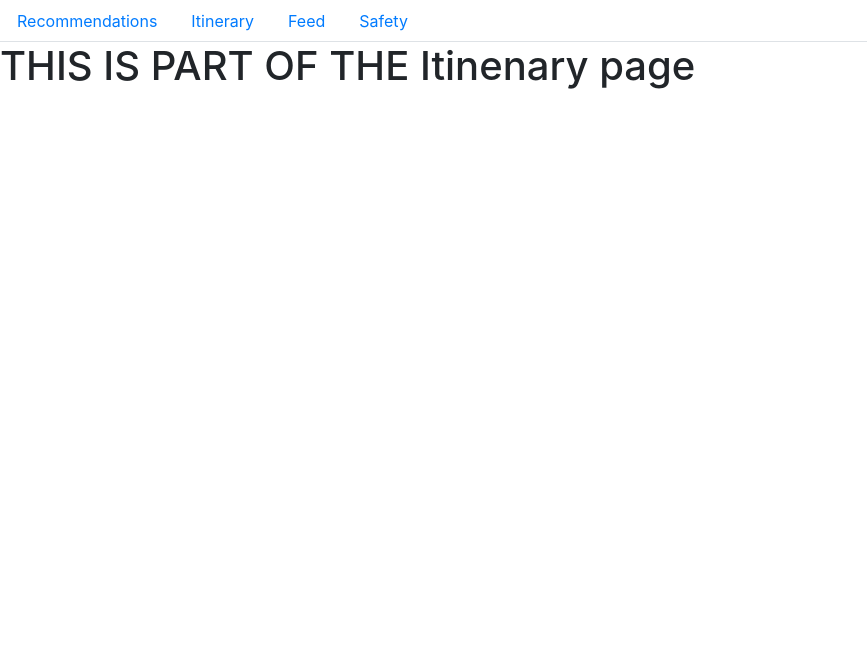
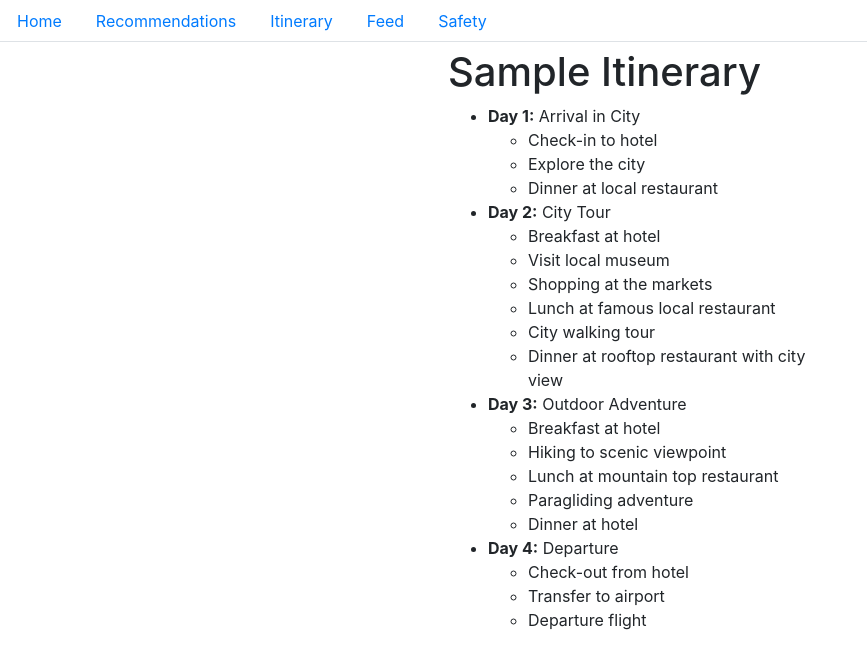
Before and after one commit to krish1925/LAHacks, a React (Create React App) app in the folder frontend/happytravels/: page /Itinenary in a window 1280 px wide. Shown: the top 668 px of the page, without its empty margins (0-867 px from the left). Built offline with nearby package versions, Linux system fonts and the light colour scheme.

Commit message:
Sample Content for all the pages

```diff
--- a/frontend/happytravels/package.json
+++ b/frontend/happytravels/package.json
@@ -6,7 +6,9 @@
     "@testing-library/jest-dom": "^5.16.5",
     "@testing-library/react": "^13.4.0",
     "@testing-library/user-event": "^13.5.0",
+    "bootstrap": "^5.2.3",
     "react": "^18.2.0",
+    "react-bootstrap": "^2.7.4",
     "react-dom": "^18.2.0",
     "react-router-dom": "^6.10.0",
     "react-scripts": "5.0.1",
--- a/frontend/happytravels/src/App.css
+++ b/frontend/happytravels/src/App.css
@@ -27,6 +27,21 @@
 .App-link {
   color: #61dafb;
 }
+/* CSS */
+.card {
+  margin-bottom: 20px;
+  margin-top : 20px;
+  margin-left: 80px;
+  margin-right : 80px;
+  width: 900px;
+  padding: 10px;
+  border: 1px solid #ccc;
+  }
+
+  .feed-image {
+  width: 150px;
+  height: 150px;
+  }
 
 @keyframes App-logo-spin {
   from {
--- a/frontend/happytravels/src/components/Nav.js
+++ b/frontend/happytravels/src/components/Nav.js
@@ -5,6 +5,11 @@ function Nav() {
   return (
     <div>
       <ul className="nav nav-tabs">
+        <li className="nav-item">
+          <Link to="/" className="nav-link">
+            Home
+          </Link>
+        </li>
         <li className="nav-item">
           <Link to="/recommendations" className="nav-link">
             Recommendations
@@ -15,6 +20,7 @@ function Nav() {
             Itinerary
           </Link>
         </li>
+
         <li className="nav-item">
           <Link to="/feed" className="nav-link">
             Feed
--- a/frontend/happytravels/src/pages/Feed.js
+++ b/frontend/happytravels/src/pages/Feed.js
@@ -1,15 +1,44 @@
 import React from "react";
 import Nav from "../components/Nav";
 
+
 function Feed() {
-    return (
-      <div>
-          <Nav />
-        <h1>THIS IS PART OF THE Feed page</h1>
+    const data = [
+      {
+        title: "Post 1",
+        content: "Join us for an exciting scuba-diving adventure in the beautiful waters of Los Angeles! Explore the vibrant and diverse marine life, swim with schools of colorful fish, and discover hidden treasures beneath the waves. Our experienced instructors will guide you through every step of the way, ensuring a safe and unforgettable experience. Suitable for both beginners and experienced divers, this event is perfect for anyone looking to get up close and personal with the wonders of the ocean. Don't miss out on this amazing opportunity to discover the beauty and thrill of scuba-diving in LA!",
+      },
+      {
+        title: "Post 2",
+        content: "Come experience the thrill of freefalling through the sky at our skydiving event in Los Angeles! Located just outside the city, our drop zone offers breathtaking views of the surrounding area as you jump from the plane at over 10,000 feet. You'll be harnessed to an experienced instructor who will guide you through every step of the process, from the exhilarating freefall to the peaceful parachute ride back to the ground. No prior experience is necessary, as our team of certified professionals will provide all the training and equipment you need to make your jump safely. Don't miss out on this unforgettable adventure!",
+      },
+      {
+        title: "Post 3",
+        content: "Come join us for a breathtaking hiking adventure in the stunning mountains of Los Angeles! Our guided hike will take you through scenic trails, where you'll be able to soak up the beautiful views of the surrounding landscapes. We will provide you with the necessary gear and safety equipment, and our experienced guides will ensure that you have a safe and enjoyable experience. Whether you're a seasoned hiker or a beginner, this event is perfect for anyone looking to get outdoors and explore the natural beauty of LA. Don't miss out on this unforgettable hiking experience!",
+      },
+    ];    return (
 
-      </div>
-    );
+
+        <div >
+            <Nav></Nav>
+          {data.map((item, index) => (
+            <div key={index} className="card">
+              <div className="card-body">
+                  <div>
+                <h5 className="card-title">{item.title}</h5>
+                <p className="card-text">{item.content}</p>
+                </div>
+                <div>
+                <img
+                    src="https://images.pexels.com/photos/1271619/pexels-photo-1271619.jpeg?cs=srgb&dl=pexels-andrei-tanase-1271619.jpg&fm=jpg"
+                    alt="placeholder"
+                    className="feed-image"/>
+                </div>
+              </div>
+            </div>
+          ))}
+        </div>
+      );
   }
 
-
-export default Feed;
+  export default Feed;
--- a/frontend/happytravels/src/pages/Homepage.js
+++ b/frontend/happytravels/src/pages/Homepage.js
@@ -5,8 +5,11 @@ function Homepage() {
     return (
       <div>
           <Nav />
-        <h1>THIS IS PART OF THE HOMEPAGE</h1>
-
+          <div style={{ margin: '20% 35%' }}>
+              <h1>Search, Explore </h1>
+                <input type="text" placeholder="Search..."></input>
+                <button type="submit">Search</button>
+          </div>
       </div>
     );
   }
--- a/frontend/happytravels/src/pages/Itinenary.js
+++ b/frontend/happytravels/src/pages/Itinenary.js
@@ -3,9 +3,42 @@ import Nav from "../components/Nav";
 
 function Itinenary() {
     return (
-      <div>
+      <div >
           <Nav />
-        <h1>THIS IS PART OF THE Itinenary page</h1>
+          <body style={{ margin: '0.5% 35%' }}>
+    <h1>Sample Itinerary</h1>
+    <ul>
+        <li><strong>Day 1:</strong> Arrival in City</li>
+        <ul>
+            <li>Check-in to hotel</li>
+            <li>Explore the city</li>
+            <li>Dinner at local restaurant</li>
+        </ul>
+        <li><strong>Day 2:</strong> City Tour</li>
+        <ul>
+            <li>Breakfast at hotel</li>
+            <li>Visit local museum</li>
+            <li>Shopping at the markets</li>
+            <li>Lunch at famous local restaurant</li>
+            <li>City walking tour</li>
+            <li>Dinner at rooftop restaurant with city view</li>
+        </ul>
+        <li><strong>Day 3:</strong> Outdoor Adventure</li>
+        <ul>
+            <li>Breakfast at hotel</li>
+            <li>Hiking to scenic viewpoint</li>
+            <li>Lunch at mountain top restaurant</li>
+            <li>Paragliding adventure</li>
+            <li>Dinner at hotel</li>
+        </ul>
+        <li><strong>Day 4:</strong> Departure</li>
+        <ul>
+            <li>Check-out from hotel</li>
+            <li>Transfer to airport</li>
+            <li>Departure flight</li>
+        </ul>
+    </ul>
+</body>
 
       </div>
     );
--- a/frontend/happytravels/src/pages/LoginPage.js
+++ b/frontend/happytravels/src/pages/LoginPage.js
@@ -6,7 +6,6 @@ function Loginpage() {
       <div>
           <Nav />
         <h1>This is the Login page</h1>
-
       </div>
     );
   }
--- a/frontend/happytravels/src/pages/OnBoarding.js
+++ b/frontend/happytravels/src/pages/OnBoarding.js
@@ -5,7 +5,39 @@ function OnBoarding() {
     return (
       <div>
           <Nav />
-        <h1>THIS IS PART OF THE ONBOARDING PAGE</h1>
+          <h1 style={{ margin: '0 35%' }}> Registration Form</h1>
+        <form style={{ margin: '0 20%' }}>
+  <div class="mb-3">
+    <label for="name" class="form-label">Name</label>
+    <input placeholder = "Please Enter Your Name" type="text" class="form-control" id="name" required />
+  </div>
+  <div class="mb-3">
+    <label for="email" class="form-label">Email</label>
+    <input placeholder = "Please Enter Your Email" type="text" class="form-control" id="name" required />
+  </div>
+  <div class="mb-3">
+    <label for="number" class="form-label">Number</label>
+    <input type="tel" placeholder = "Please Enter Your Phone No." class="form-control" id="number" required />
+  </div>
+  <div class="mb-3">
+    <label for="age" class="form-label">Age</label>
+    <input type="number" placeholder = "Please Enter Your Age" class="form-control" id="age" min="18" max="120" required />
+  </div>
+  <div class="mb-3">
+    <label for="username" class="form-label">Username</label>
+    <input type="text" placeholder = "Please choose a username" class="form-control" id="username" required />
+  </div>
+  <div class="mb-3">
+    <label for="password" class="form-label">Password</label>
+    <input type="password" class="form-control" id="password" required />
+  </div>
+  <div class="mb-3">
+    <label for="confirmPassword" class="form-label">Confirm Password</label>
+    <input type="password" class="form-control" id="confirmPassword" required />
+  </div>
+  <button type="submit" class="btn btn-primary">Register</button>
+</form>
+
 
       </div>
     );
--- a/frontend/happytravels/src/pages/Recommendations.js
+++ b/frontend/happytravels/src/pages/Recommendations.js
@@ -2,14 +2,44 @@ import React from "react";
 import Nav from "../components/Nav";
 
 function Recommendations() {
-    return (
-      <div>
-          <Nav />
-        <h1>THIS IS PART OF THE Recommendations PAGE</h1>
+    const data = [
+        {
+          title: "Post 1",
+          content: "Join us for an exciting scuba-diving adventure in the beautiful waters of Los Angeles!",
+        },
+        {
+          title: "Post 2",
+          content: "Come experience the thrill of freefalling through the sky at our skydiving event in Los Angeles! Located just outside the city, our drop zone offers breathtaking views of the surrounding area as you jump from the plane at over 10,000 feet.",
+        },
+        {
+          title: "Post 3",
+          content: "Come join us for a breathtaking hiking adventure in the stunning mountains of Los Angeles! Our guided hike will take you through scenic trails, where you'll be able to soak up the beautiful views of the surrounding landscapes.",
+        },
+      ];    return (
 
-      </div>
-    );
-  }
+
+          <div >
+              <Nav></Nav>
+            {data.map((item, index) => (
+              <div key={index} className="card">
+                <div className="card-body">
+                    <div>
+                  <h5 className="card-title">{item.title}</h5>
+                  <p className="card-text">{item.content}</p>
+                  </div>
+                  <div>
+                  <img
+                      src="https://images.pexels.com/photos/1271619/pexels-photo-1271619.jpeg?cs=srgb&dl=pexels-andrei-tanase-1271619.jpg&fm=jpg"
+                      alt="placeholder"
+                      className="feed-image"/>
+                  </div>
+                </div>
+              </div>
+            ))}
+          </div>
+        );
+    }
+
 
 
 export default Recommendations;
--- a/frontend/happytravels/src/pages/Safety.js
+++ b/frontend/happytravels/src/pages/Safety.js
@@ -3,12 +3,22 @@ import Nav from "../components/Nav";
 
 function Safety() {
     return (
-      <div>
-          <Nav />
-        <h1>THIS IS PART OF THE Safety PAGE</h1>
+        <div >
+            <Nav />
+            <body style={{ margin: '0.5% 35%' }}>
+      <h1>Safety</h1>
+      <ul>
+          <li><strong>Day 1:</strong> Beach</li>
+          <ul>
+              <li>Do not detach the harness at any time</li>
+              <li>Beware of the high tides</li>
+              <li>Wear a swimsuit, the water is really cold</li>
+          </ul>
+      </ul>
+  </body>
 
-      </div>
-    );
+        </div>
+      );
   }
 
 
```
Also changed, not shown: 1 other file (tests, documents, lock files or other folders).
